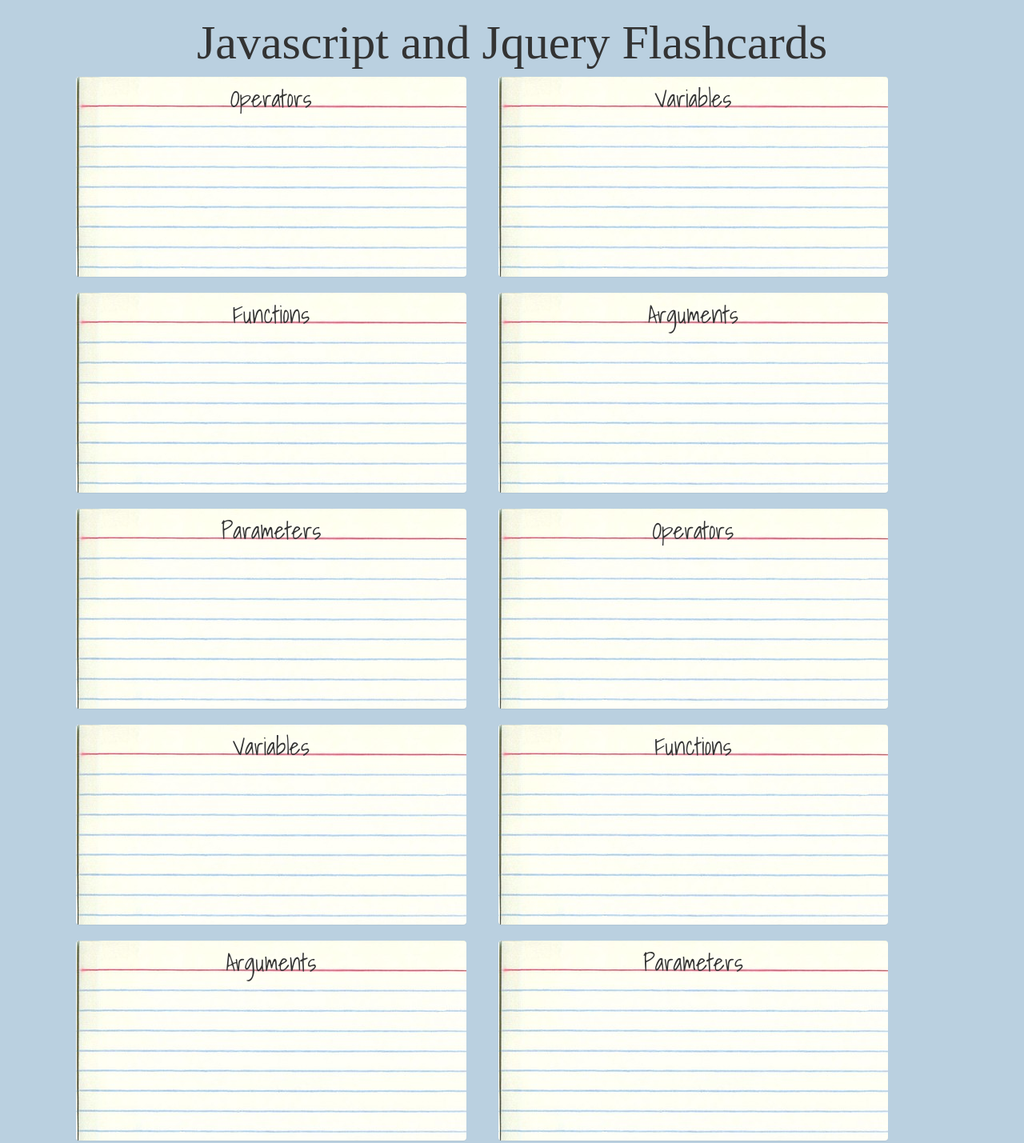
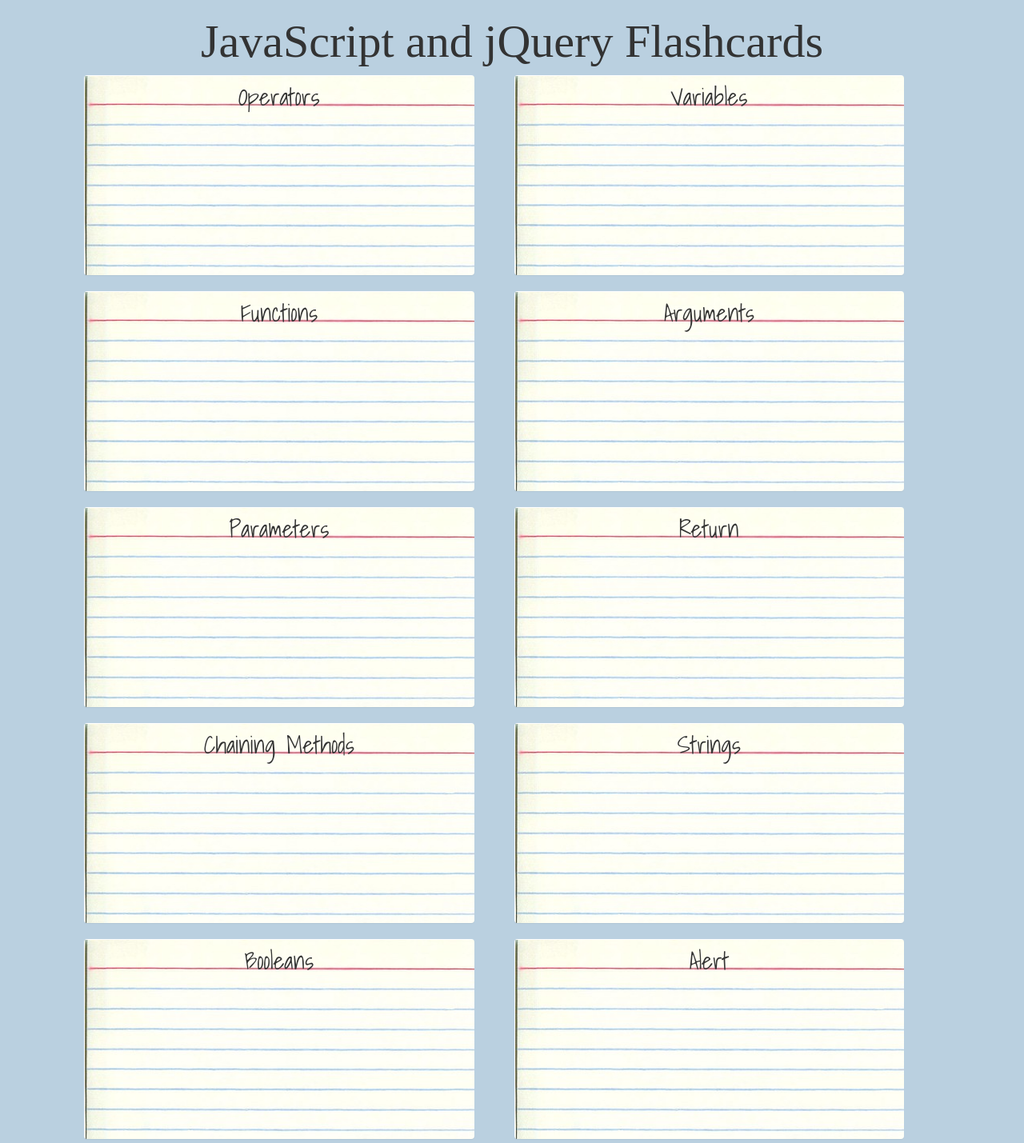
Before and after one commit to KChellis/flashcard, a plain HTML site: page index.html in a window 1280 px wide. Shown: the whole page at 80% size. Drawn offline with Linux system fonts and the light colour scheme; a web font is replaced by a local one.

Commit message:
add text content adjust css

```diff
--- a/css/styles.css
+++ b/css/styles.css
@@ -5,7 +5,7 @@ body {
 h1 {
   text-align: center;
   font-family: 'Cabin Sketch', serif;
-  font-size: 60px;
+  font-size: 58px;
 }
 
 .card h2{
@@ -20,8 +20,9 @@ h1 {
 .panel {
   height: 250px;
   overflow: auto;
-  margin-left: 40px;
+  margin-left: 50px;
   background-image: url("../img/card.jpg");
+  background-repeat: no-repeat;
 }
 
 .panel h2 {
--- a/index.html
+++ b/index.html
@@ -7,50 +7,50 @@
     <script src="js/scripts.js"></script>
     <link href="https://fonts.googleapis.com/css?family=Cabin+Sketch|Indie+Flower|Shadows+Into+Light" rel="stylesheet">
     <meta charset="utf-8">
-    <title>Javascript and Jquery Flashcards</title>
+    <title>JavaScript and jQuery Flashcards</title>
   </head>
   <body class="container">
-    <h1>Javascript and Jquery Flashcards</h1>
+    <h1>JavaScript and jQuery Flashcards</h1>
     <div class="row">
-      <div class="panel col-md-5">
+      <div class="panel col-xs-5">
         <h2 class="panel-title">Operators</h2>
         <p class="panel-body">JavaScript operators are used to assign values, compare values, perform arithmetic operations, and more.</p>
       </div>
-      <div class="panel col-md-5">
+      <div class="panel col-xs-5">
         <h2 class="panel-title">Variables</h2>
         <p class="panel-body">JavaScript variables are containers for storing data values.</p>
       </div>
-      <div class="panel col-md-5">
+      <div class="panel col-xs-5">
         <h2 class="panel-title">Functions</h2>
         <p class="panel-body">A function is a JavaScript procedure—a set of statements that performs a task or calculates a value.</p>
       </div>
-      <div class="panel col-md-5">
+      <div class="panel col-xs-5">
         <h2 class="panel-title">Arguments</h2>
         <p class="panel-body">An argument of a function is a specific input in the function, also known as an independent variable. The argument object contains an array of the arguments used when the function was called (invoked).</p>
       </div>
-      <div class="panel col-md-5">
+      <div class="panel col-xs-5">
         <h2 class="panel-title">Parameters</h2>
         <p class="panel-body">Parameter is variable in the declaration of function.</p>
       </div>
-      <div class="panel col-md-5">
-        <h2 class="panel-title">Operators</h2>
-        <p class="panel-body">JavaScript operators are used to assign values, compare values, perform arithmetic operations, and more.</p>
+      <div class="panel col-xs-5">
+        <h2 class="panel-title">Return</h2>
+        <p class="panel-body">The return statement ends function execution and specifies a value to be returned to the function caller.</p>
       </div>
-      <div class="panel col-md-5">
-        <h2 class="panel-title">Variables</h2>
-        <p class="panel-body">JavaScript variables are containers for storing data values.</p>
+      <div class="panel col-xs-5">
+        <h2 class="panel-title">Chaining Methods</h2>
+        <p class="panel-body">Chaining Methods, also known as Cascading, refers to repeatedly calling one method after another on an object, in one continuous line of code.</p>
       </div>
-      <div class="panel col-md-5">
-        <h2 class="panel-title">Functions</h2>
-        <p class="panel-body">A function is a JavaScript procedure—a set of statements that performs a task or calculates a value.</p>
+      <div class="panel col-xs-5">
+        <h2 class="panel-title">Strings</h2>
+        <p class="panel-body">JavaScript strings are used for storing and manipulating text.</p>
       </div>
-      <div class="panel col-md-5">
-        <h2 class="panel-title">Arguments</h2>
-        <p class="panel-body">An argument of a function is a specific input in the function, also known as an independent variable. The argument object contains an array of the arguments used when the function was called (invoked).</p>
+      <div class="panel col-xs-5">
+        <h2 class="panel-title">Booleans</h2>
+        <p class="panel-body">A JavaScript Boolean represents one of two values: true or false.</p>
       </div>
-      <div class="panel col-md-5">
-        <h2 class="panel-title">Parameters</h2>
-        <p class="panel-body">Parameter is variable in the declaration of function.</p>
+      <div class="panel col-xs-5">
+        <h2 class="panel-title">Alert</h2>
+        <p class="panel-body">The alert() method displays an alert box with a specified message and an OK button.</p>
       </div>
     </div>
   </body>
--- a/js/scripts.js
+++ b/js/scripts.js
@@ -1,5 +1,5 @@
 $(function(){
-  $("div.col-md-5").click(function(){
+  $("div.col-xs-5").click(function(){
     $("div").removeClass("card");
     $("p").hide();
     $(this).find("p").slideDown();
```
